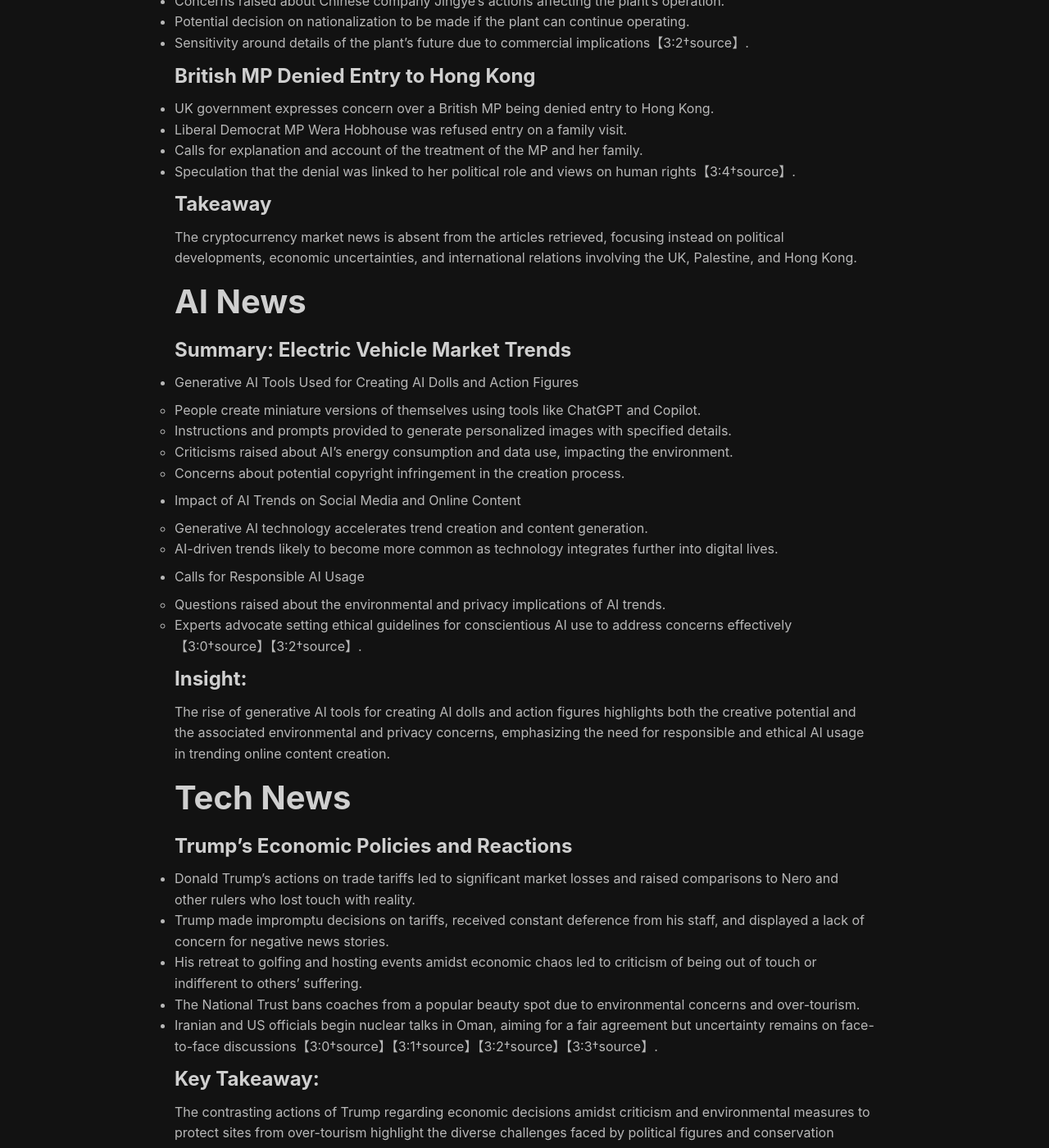
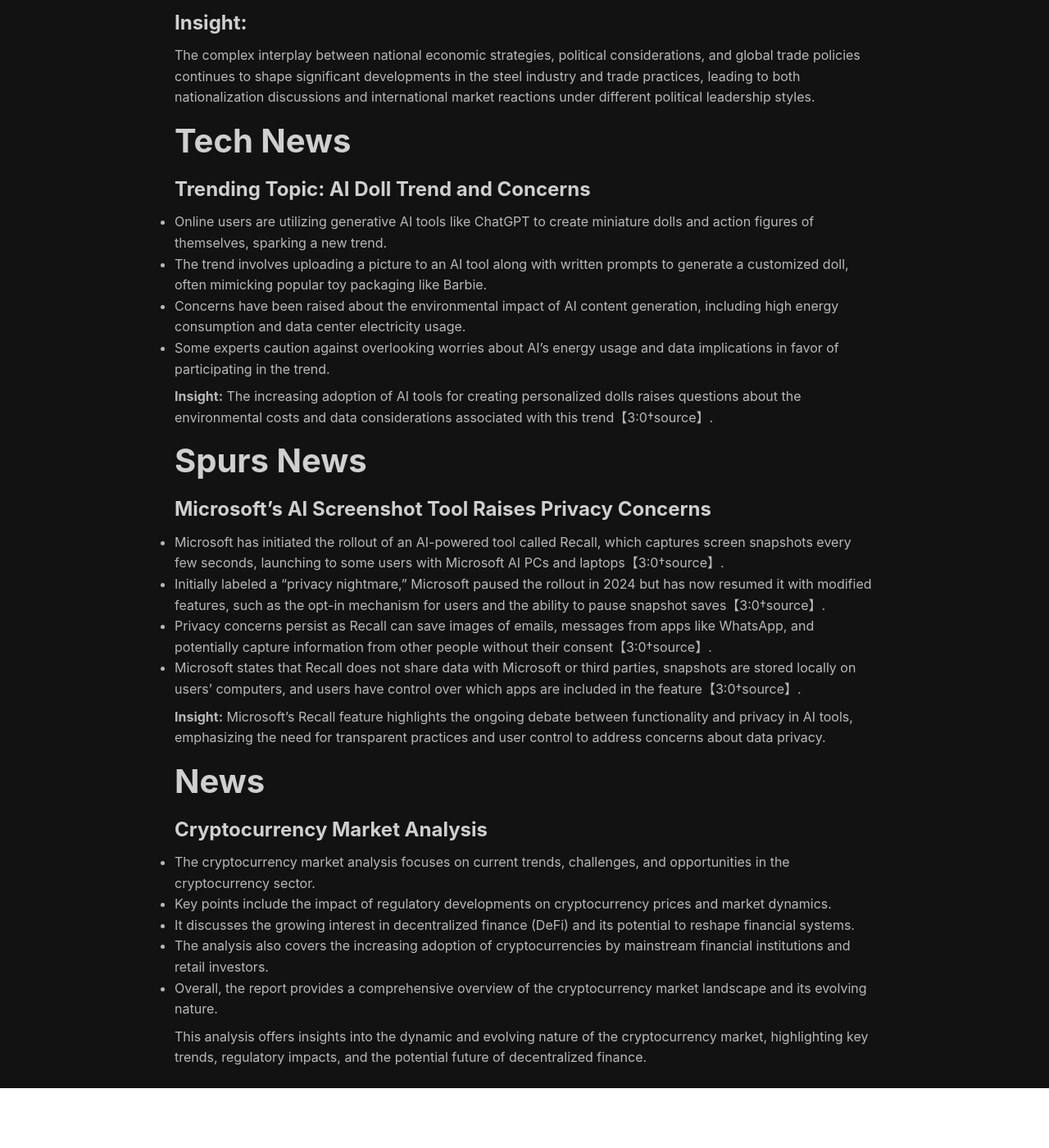
Before and after one commit to jonhadfield/jonhadfield.github.io, a Jekyll site: the page built from index.md, in a window 1280 px wide and 1400 px high, scrolled down 679 px. Shown: the whole window at 82% size. Built offline with Jekyll 4.4.1, drawn with Linux system fonts in a browser that asks for light colours; nearby versions of some CDN libraries; after the commit the page ends 2006 px from its top, so only the background shows below that; some of the changed text lies outside the part shown.

Commit message:
update files.

```diff
--- a/index.md
+++ b/index.md
@@ -20,81 +20,54 @@ footer: false
 ---
 
 
-# News
-
-## Cryptocurrency Market News
-
-### Trump's Impact on Financial Markets and US Economy
-- Donald Trump's actions caused turmoil in global financial markets.
-- Trump made erratic decisions on trade tariffs, affecting global trade.
-- His behavior drew comparisons to historical figures like Emperor Nero.
-- Trump's approach was deemed erratic and out of touch with economic challenges【3:0†source】.
-
-### Labour MPs Push for Recognition of Palestinian Statehood
-- Pressure on UK to recognize Palestine if France moves ahead with recognition.
-- Calls for UK to act soon to avoid losing the opportunity to recognize Palestine.
-- UK Foreign Office's formal position on recognizing Palestine at a strategic moment.
-- Macron's initiative puts diplomatic pressure on the UK to follow suit in recognizing Palestinian statehood【3:1†source】.
-
-### Uncertainty Surrounding British Steel Plant
-- Business Secretary refuses to guarantee raw materials for blast furnaces in Scunthorpe.
-- Concerns raised about Chinese company Jingye's actions affecting the plant's operation.
-- Potential decision on nationalization to be made if the plant can continue operating.
-- Sensitivity around details of the plant's future due to commercial implications【3:2†source】.
-
-### British MP Denied Entry to Hong Kong
-- UK government expresses concern over a British MP being denied entry to Hong Kong.
-- Liberal Democrat MP Wera Hobhouse was refused entry on a family visit.
-- Calls for explanation and account of the treatment of the MP and her family.
-- Speculation that the denial was linked to her political role and views on human rights【3:4†source】.
-
-### Takeaway
-The cryptocurrency market news is absent from the articles retrieved, focusing instead on political developments, economic uncertainties, and international relations involving the UK, Palestine, and Hong Kong.
-
 # AI News
 
-### Summary: Electric Vehicle Market Trends
+### Summary: Recent Developments in the Oil Market
 
-- Generative AI Tools Used for Creating AI Dolls and Action Figures
-  - People create miniature versions of themselves using tools like ChatGPT and Copilot.
-  - Instructions and prompts provided to generate personalized images with specified details.
-  - Criticisms raised about AI's energy consumption and data use, impacting the environment.
-  - Concerns about potential copyright infringement in the creation process.
+- **British Steel Nationalization Trends:**
+  - The UK government is considering nationalizing British Steel, with practical and political reasons driving this potential move.
+  - Preserving a steel industry in the UK is seen as necessary for infrastructural development, defense, economic growth, and job protection.
+  - The political landscape, including arguments from various party leaders like Keir Starmer and Nigel Farage, is influencing the direction towards nationalization.
+  - Financial hurdles, such as significant cash requirements for investment in infrastructure, pose challenges to the long-term viability of the steel industry【5:0†source】【5:3†source】.
 
-- Impact of AI Trends on Social Media and Online Content
-  - Generative AI technology accelerates trend creation and content generation.
-  - AI-driven trends likely to become more common as technology integrates further into digital lives.
-
-- Calls for Responsible AI Usage
-  - Questions raised about the environmental and privacy implications of AI trends.
-  - Experts advocate setting ethical guidelines for conscientious AI use to address concerns effectively【3:0†source】【3:2†source】.
+- **Trump's Trade Tariff Actions:**
+  - Donald Trump's recent actions, including imposing tariffs on foreign imports, have stirred global financial markets and led to significant economic consequences.
+  - Trump's decision-making process has been characterized as erratic and influenced by personal motivations rather than conventional approaches or feedback.
+  - The imposition of tariffs and subsequent market reactions have showcased Trump's governance style during his second presidency as volatile and unconventional【5:1†source】【5:2†source】.
 
 ### Insight:
-The rise of generative AI tools for creating AI dolls and action figures highlights both the creative potential and the associated environmental and privacy concerns, emphasizing the need for responsible and ethical AI usage in trending online content creation.
+The complex interplay between national economic strategies, political considerations, and global trade policies continues to shape significant developments in the steel industry and trade practices, leading to both nationalization discussions and international market reactions under different political leadership styles.
 
 # Tech News
 
-### Trump's Economic Policies and Reactions
+### Trending Topic: AI Doll Trend and Concerns
 
-- Donald Trump's actions on trade tariffs led to significant market losses and raised comparisons to Nero and other rulers who lost touch with reality.
-- Trump made impromptu decisions on tariffs, received constant deference from his staff, and displayed a lack of concern for negative news stories.
-- His retreat to golfing and hosting events amidst economic chaos led to criticism of being out of touch or indifferent to others' suffering.
-- The National Trust bans coaches from a popular beauty spot due to environmental concerns and over-tourism.
-- Iranian and US officials begin nuclear talks in Oman, aiming for a fair agreement but uncertainty remains on face-to-face discussions【3:0†source】【3:1†source】【3:2†source】【3:3†source】.
+- Online users are utilizing generative AI tools like ChatGPT to create miniature dolls and action figures of themselves, sparking a new trend.
+- The trend involves uploading a picture to an AI tool along with written prompts to generate a customized doll, often mimicking popular toy packaging like Barbie.
+- Concerns have been raised about the environmental impact of AI content generation, including high energy consumption and data center electricity usage.
+- Some experts caution against overlooking worries about AI's energy usage and data implications in favor of participating in the trend.
 
-### Key Takeaway:
-The contrasting actions of Trump regarding economic decisions amidst criticism and environmental measures to protect sites from over-tourism highlight the diverse challenges faced by political figures and conservation efforts in different contexts.
+**Insight:** The increasing adoption of AI tools for creating personalized dolls raises questions about the environmental costs and data considerations associated with this trend【3:0†source】.
 
 # Spurs News
 
-### Trump's Response During Economic Meltdown
+### Microsoft's AI Screenshot Tool Raises Privacy Concerns
 
-- Trump stepped back to a Florida golf course after igniting global financial markets and caving to pressure on trade tariffs.
-- Critics compared Trump's actions to those of a detached ruler like Nero, highlighting his casual attitude amidst economic chaos.
-- Trump's erratic governance style was evident during this period, with decisions made hastily and little concern for consequences.
-- The retreat to golfing and social engagements during economic turmoil drew heavy criticism and raised concerns about Trump's priorities and empathy.
-- Trump's actions, including defending his decisions on social media, showcased a lack of alignment with public sentiment and the severity of the economic situation【3:0†source】【3:1†source】【3:2†source】.
+- Microsoft has initiated the rollout of an AI-powered tool called Recall, which captures screen snapshots every few seconds, launching to some users with Microsoft AI PCs and laptops【3:0†source】.
+- Initially labeled a "privacy nightmare," Microsoft paused the rollout in 2024 but has now resumed it with modified features, such as the opt-in mechanism for users and the ability to pause snapshot saves【3:0†source】.
+- Privacy concerns persist as Recall can save images of emails, messages from apps like WhatsApp, and potentially capture information from other people without their consent【3:0†source】.
+- Microsoft states that Recall does not share data with Microsoft or third parties, snapshots are stored locally on users' computers, and users have control over which apps are included in the feature【3:0†source】.
 
-### Conclusion
+**Insight:** Microsoft's Recall feature highlights the ongoing debate between functionality and privacy in AI tools, emphasizing the need for transparent practices and user control to address concerns about data privacy.
 
-The contrast between Trump's leisurely activities and the economic challenges facing the country highlighted concerns about his leadership style and empathy towards the economic hardships experienced by many Americans.
+# News
+
+### Cryptocurrency Market Analysis
+
+- The cryptocurrency market analysis focuses on current trends, challenges, and opportunities in the cryptocurrency sector.
+- Key points include the impact of regulatory developments on cryptocurrency prices and market dynamics.
+- It discusses the growing interest in decentralized finance (DeFi) and its potential to reshape financial systems.
+- The analysis also covers the increasing adoption of cryptocurrencies by mainstream financial institutions and retail investors.
+- Overall, the report provides a comprehensive overview of the cryptocurrency market landscape and its evolving nature.
+
+This analysis offers insights into the dynamic and evolving nature of the cryptocurrency market, highlighting key trends, regulatory impacts, and the potential future of decentralized finance.
```
